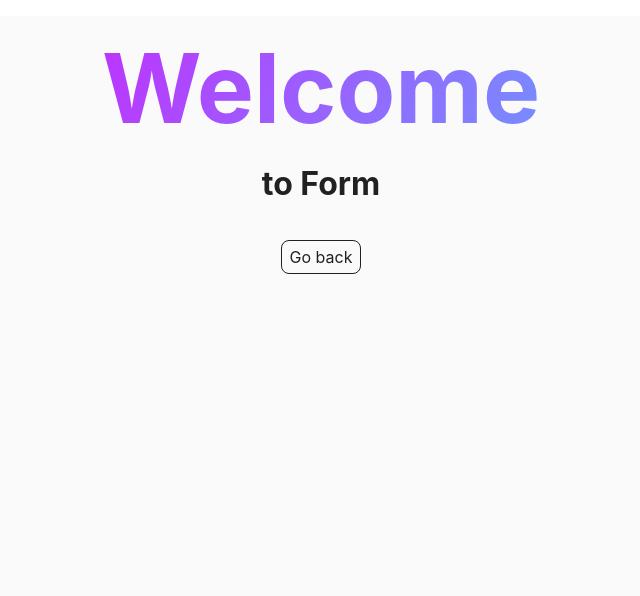
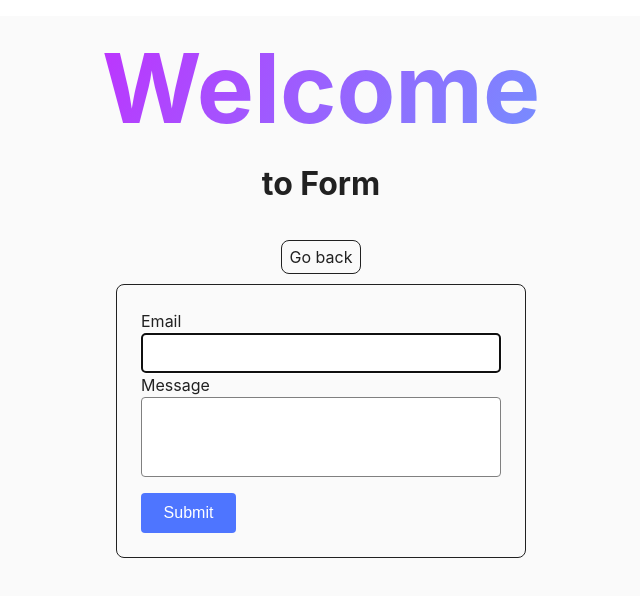
Before and after one commit to RomanRomanr/goit-js-hw-09, a website built with Vite: page src/2-form.html in a window 1280 px wide. Shown: the whole page, without its empty margins (335-975 px from the left). Built offline with nearby package versions, Linux system fonts and the light colour scheme.

Commit message:
first commit

```diff
--- a/src/2-form.html
+++ b/src/2-form.html
@@ -16,8 +16,20 @@
           <span class="main-title-gradient">Welcome</span> to Form
         </h1>
         <a class="back-link" href="./index.html">Go back</a>
+        <form class="feedback-form" autocomplete="off">
+  <label>
+    Email
+    <input type="email" name="email" autofocus />
+  </label>
+  <label>
+    Message
+    <textarea name="message" rows="8"></textarea>
+  </label>
+  <button type="submit">Submit</button>
+</form>
+
       </div>
     </main>
-
+<script type="module" src="./js/2-form.js"></script>
   </body>
 </html>
--- a/src/css/styles.css
+++ b/src/css/styles.css
@@ -47,3 +47,46 @@ body {
   width: 100%;
   height: 100%;
 }
+
+.feedback-form{
+  display: flex;
+  flex-direction: column;
+  max-width: 410px;
+  margin: 0 auto;
+  justify-content: center;
+  padding: 24px 24px;
+  border: #212121 1px solid;
+  border-radius: 8px;
+  margin-top: 10px;
+}
+.feedback-form label{
+  display: flex;
+  flex-direction: column;
+  align-items: start;
+}
+textarea{
+  width: 100%;
+  margin-bottom: 16px;
+  resize: none;
+  height: 80px;
+  border: rgba(128, 128, 128, 1) 1px solid;
+  border-radius: 4px;
+
+}
+input{
+  width: 100%;
+  height: 40px;
+  border: rgba(128, 128, 128, 1) 1px solid;
+  border-radius: 4px;
+}
+.feedback-form button{
+font-weight: 500;
+font-size: 16px;
+line-height: 24px;
+border: none;
+border-radius: 4px;
+background-color: rgba(78, 117, 255, 1);
+color: white;
+width: 95px;
+height: 40px;
+}
--- a/src/js/1-gallery.js
+++ b/src/js/1-gallery.js
@@ -108,5 +108,5 @@ parentUL.innerHTML = markup;
 const lightbox = new SimpleLightbox('.gallery a', {
   captions: true,
   captionsData: 'alt',
-  captionDelay: 500,
+  captionDelay: 250,
 });
--- a/src/js/2-form.js
+++ b/src/js/2-form.js
@@ -0,0 +1,39 @@
+const form = document.querySelector('.feedback-form');
+
+const formData = {
+    email: "",
+    message: ""
+}
+form.addEventListener('input', e => {
+    const { name, value } = e.target;
+    if (name in formData) {
+        formData[name] = value;
+    }
+    localStorage.setItem('feedback-form-state', JSON.stringify(formData));
+    console.log(formData);
+})
+
+const savedData = localStorage.getItem('feedback-form-state');
+if (savedData !== null) {
+    const newSavedData = JSON.parse(savedData);
+    form.elements.email.value = newSavedData.email
+    form.elements.message.value = newSavedData.message;
+
+    formData.email = newSavedData.email;
+    formData.message = newSavedData.message;
+}
+
+form.addEventListener('submit', e => {
+    e.preventDefault();
+    if (formData.email === "" || formData.message ==="") {
+        alert('Fill please all fields');
+        return;
+    }
+
+    console.log(formData);
+    localStorage.removeItem('feedback-form-state');
+    formData.email = "";
+    formData.message = "";
+    form.reset();
+
+})
```
